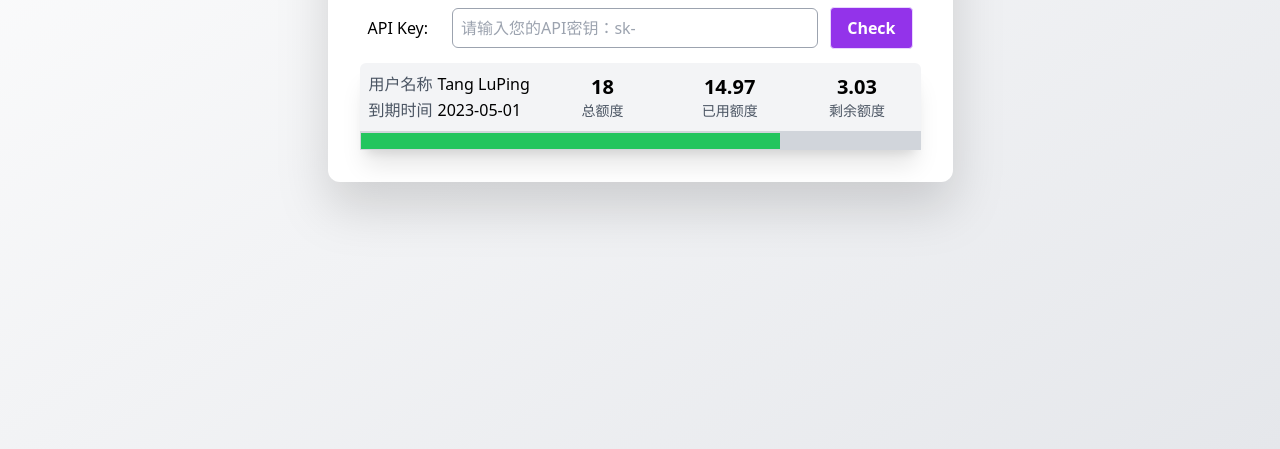
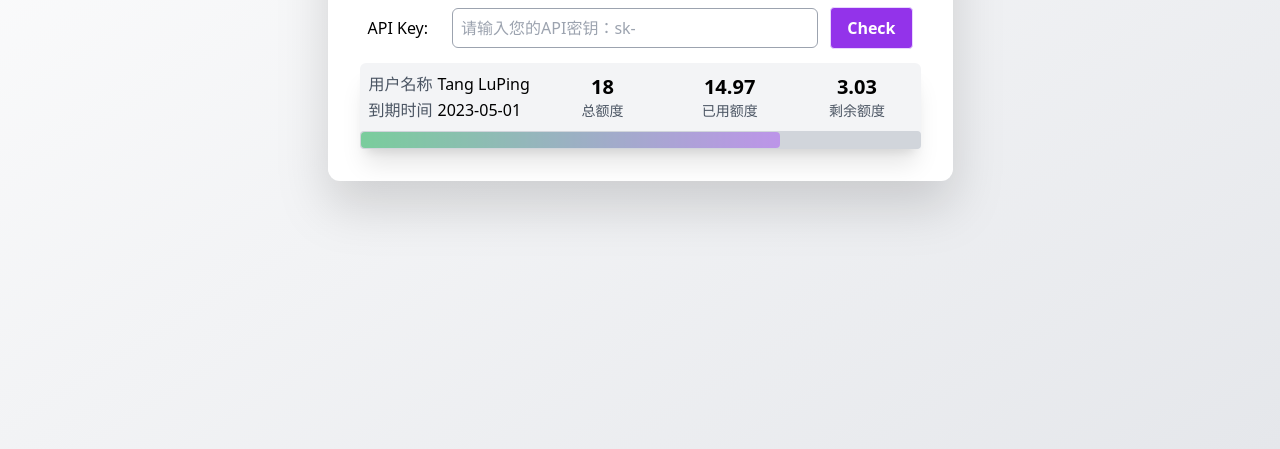
Before and after one commit to qinronghai/openai_api_usage_plugin, a website: page index.html in a window 1280 px wide. Shown: the part 351-800 px from the top of the page. Drawn offline with nearby package versions, Linux system fonts and the light colour scheme.

Commit message:
feat: ✨ 新增余量进度条展示效果

```diff
--- a/index.html
+++ b/index.html
@@ -53,9 +53,8 @@
 
         <!-- 账户信息展示 -->
         <div id="account-info" class="flex w-full flex-col rounded-tl-md rounded-tr-md bg-gray-100 shadow-xl">
-          <div class="">
-            <table class="w-full divide-y divide-gray-300">
-              <tbody class="divide-y divide-gray-300">
+            <table class="w-full">
+              <tbody>
                 <tr class="flex items-center justify-center">
                   <td class="p-2 text-center" colspan="2">
                     <table>
@@ -83,13 +82,16 @@
                   </td>
                 </tr>
                 <tr>
-                  <td colspan="5" class="bg-gray-300">
-                    <div id="progress" class="h-4 bg-green-500" style="width: 75%"></div>
+                  <td colspan="5" class="rounded bg-gray-300">
+                    <div
+                      id="progress"
+                      class="h-4 animate-pulse rounded bg-gradient-to-r from-green-500 to-purple-500"
+                      style="width: 75%"
+                    ></div>
                   </td>
                 </tr>
               </tbody>
             </table>
-          </div>
         </div>
         <!-- 图表 -->
         <canvas id="usage-chart" class="hidden"></canvas>
@@ -153,6 +155,14 @@
             // 计算剩余量的百分比
             var percent = (remaining / total) * 100;
 
+            // 余量预警
+            if (percent < 50 && percent > 30) {
+              progressBar.classList.remove("bg-gradient-to-r", "from-green-500", "to-purple-500");
+              progressBar.classList.add("bg-yellow-500");
+            } else if (percent <= 30) {
+              progressBar.classList.remove("bg-gradient-to-r", "from-green-500", "to-purple-500");
+              progressBar.classList.add("bg-red-500");
+            }
             // 设置进度条的宽度为剩余量的百分比
             progressBar.style.width = percent + "%";
 
--- a/tailwind.config.js
+++ b/tailwind.config.js
@@ -7,6 +7,10 @@ module.exports = {
         "625px": "625px",
         "785px": "785px",
         "885px": "885px",
+        "80%": "80%",
+        "50%": "50%",
+        "20%": "20%",
+        custom: "var(--custom-width)",
       },
     },
     screens: {
```
Also changed, not shown: output.css.
